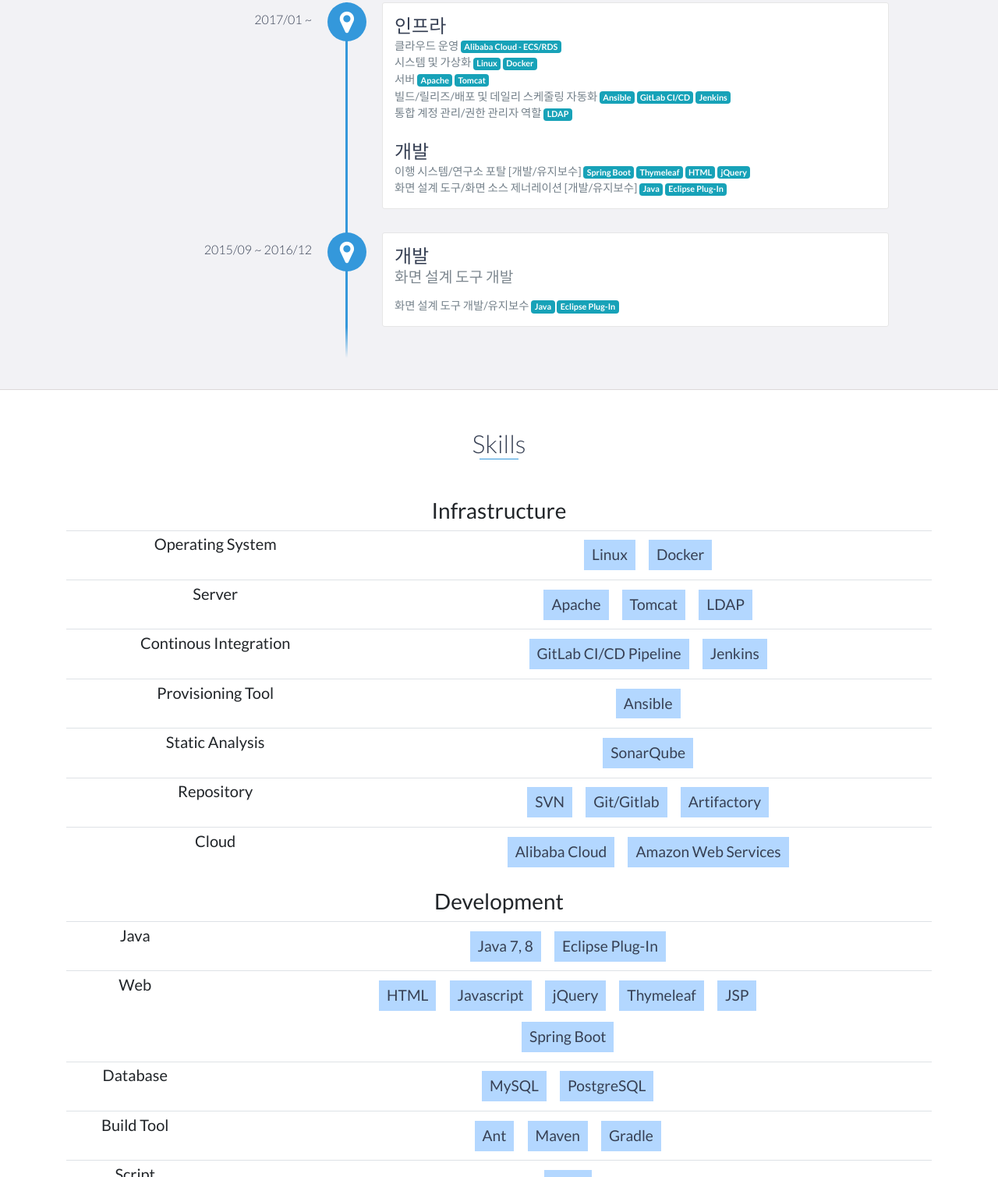
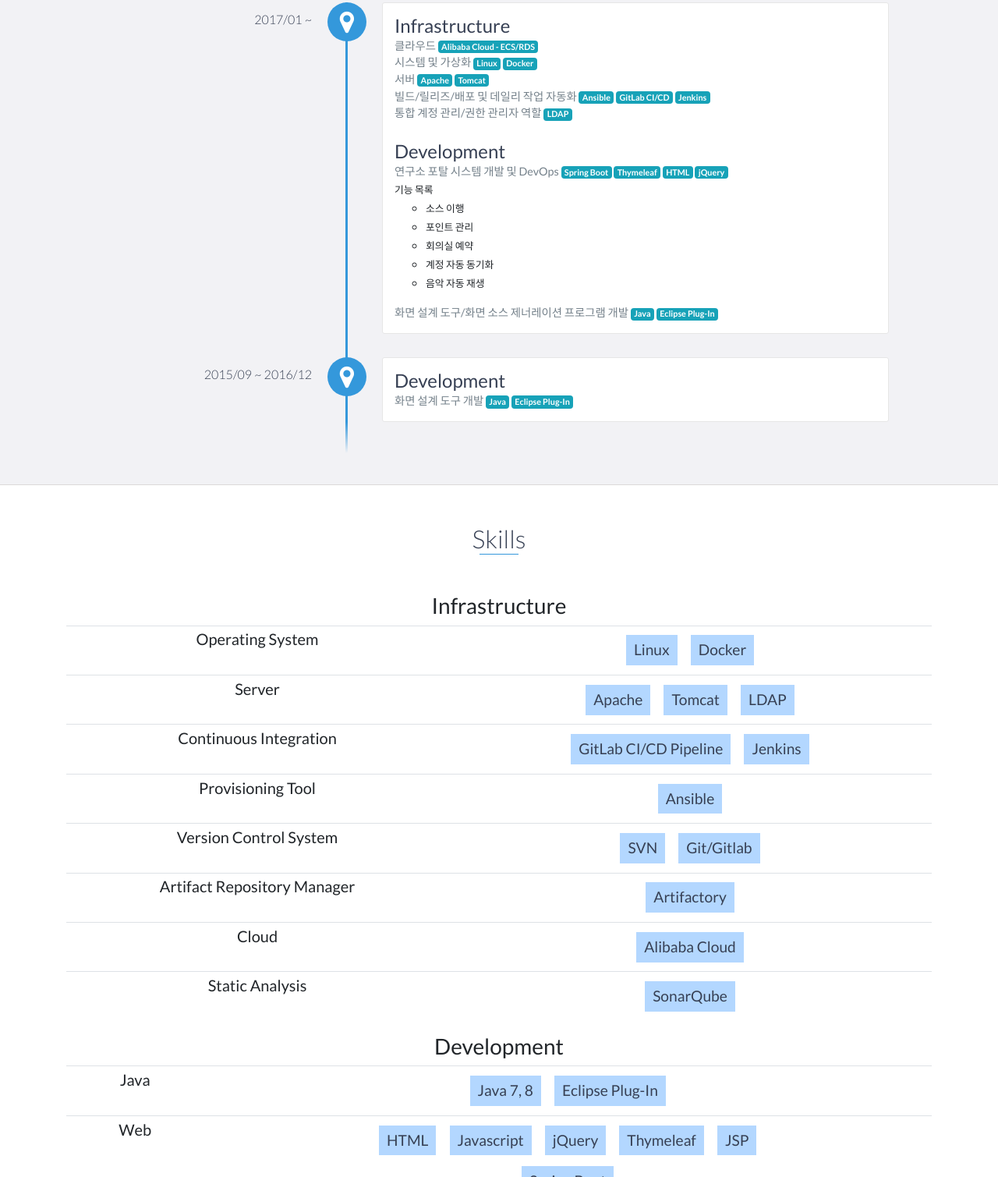
Before and after one commit to happygram/portfolio, a website: page index.html in a window 1280 px wide. Shown: the part 1165-2674 px from the top of the page at 78% size. Drawn offline with nearby package versions, Linux system fonts and the light colour scheme.

Commit message:
1) 레이아웃 정리 2) 오타 수정 3) 정보 추가

```diff
--- a/index.html
+++ b/index.html
@@ -82,8 +82,8 @@
         <h2 class="heading">Experience</h2>
         <div id="experience-timeline">
         	<div data-date="2017/01 ~ ">
-                <h3>인프라</h3>
-			<p>클라우드 운영
+                <h3><b>Infrastructure</b></h3>
+			<p>클라우드
 				<span class="badge badge-info">Alibaba Cloud - ECS/RDS</span>
 			</p>
 	                <p>시스템 및 가상화
@@ -94,7 +94,7 @@
 	                	<span class="badge badge-info">Apache</span>
 	                	<span class="badge badge-info">Tomcat</span>
 	                </p>
-	                <p>빌드/릴리즈/배포 및 데일리 스케줄링 자동화
+	                <p>빌드/릴리즈/배포 및 데일리 작업 자동화
 	                	<span class="badge badge-info">Ansible</span>
 	                	<span class="badge badge-info">GitLab CI/CD</span>
 	                	<span class="badge badge-info">Jenkins</span>
@@ -104,24 +104,33 @@
 	                </p>
 	            <br>
 
-                <h3>개발</h3>
-					 <p>이행 시스템/연구소 포탈 [개발/유지보수]
+                <h3><b>Development</b></h3>
+				<p>연구소 포탈 시스템 개발 및 DevOps
 						<span class="badge badge-info">Spring Boot</span>
 						<span class="badge badge-info">Thymeleaf</span>
 	                	<span class="badge badge-info">HTML</span>
 	                	<span class="badge badge-info">jQuery</span>
-	                </p>
-	                <p>화면 설계 도구/화면 소스 제너레이션 [개발/유지보수]
-	                	<span class="badge badge-info">Java</span>
-	                	<span class="badge badge-info">Eclipse Plug-In</span>
-	                </p>
+					<ul class="list-unstyled">
+			    		<li><small>기능 목록</small></li>
+				    	<ul>
+							<li><small>소스 이행</small></li>
+							<li><small>포인트 관리</small></li>
+							<li><small>회의실 예약</small></li>
+							<li><small>계정 자동 동기화</small></li>
+							<li><small>음악 자동 재생</small></li>
+						</ul>
+					</ul>
+				</p>
+                <p>화면 설계 도구/화면 소스 제너레이션 프로그램 개발
+                	<span class="badge badge-info">Java</span>
+                	<span class="badge badge-info">Eclipse Plug-In</span>
+                </p>
             </div>
 
             <div data-date="2015/09 ~ 2016/12">
-                <h3>개발</h3>
-                <h4>화면 설계 도구 개발</h4>
+                <h3><b>Development</b></h3>
                 <p>
-                	화면 설계 도구 개발/유지보수
+                	화면 설계 도구 개발
                 	<span class="badge badge-info">Java</span>
                 	<span class="badge badge-info">Eclipse Plug-In</span>
                 </p>
@@ -157,7 +166,7 @@
 						</td>
 	       			</tr>
 	       			<tr>
-	       				<td><h5>Continous Integration</h5></td>
+	       				<td><h5>Continuous Integration</h5></td>
 	       				<td>
 	        				<ul>
 	        					<li>GitLab CI/CD Pipeline</li>
@@ -173,20 +182,19 @@
 							</ul>
 						</td>
 					</tr>
-					<tr>
-						<td><h5>Static Analysis</h5></td>
+	       			<tr>
+	       				<td><h5>Version Control System</h5></td>
 	       				<td>
 	        				<ul>
-			            		<li>SonarQube</li>
+			            		<li>SVN</li>
+	            				<li>Git/Gitlab</li>
 							</ul>
 						</td>
 	       			</tr>
 	       			<tr>
-	       				<td><h5>Repository</h5></td>
+	       				<td><h5>Artifact Repository Manager</h5></td>
 	       				<td>
 	        				<ul>
-			            		<li>SVN</li>
-	            				<li>Git/Gitlab</li>
 	            				<li>Artifactory</li>
 							</ul>
 						</td>
@@ -196,7 +204,14 @@
 	       				<td>
 	        				<ul>
 			            		<li>Alibaba Cloud</li>
-			            		<li>Amazon Web Services</li>
+							</ul>
+						</td>
+	       			</tr>
+	       			<tr>
+						<td><h5>Static Analysis</h5></td>
+	       				<td>
+	        				<ul>
+			            		<li>SonarQube</li>
 							</ul>
 						</td>
 	       			</tr>
```
